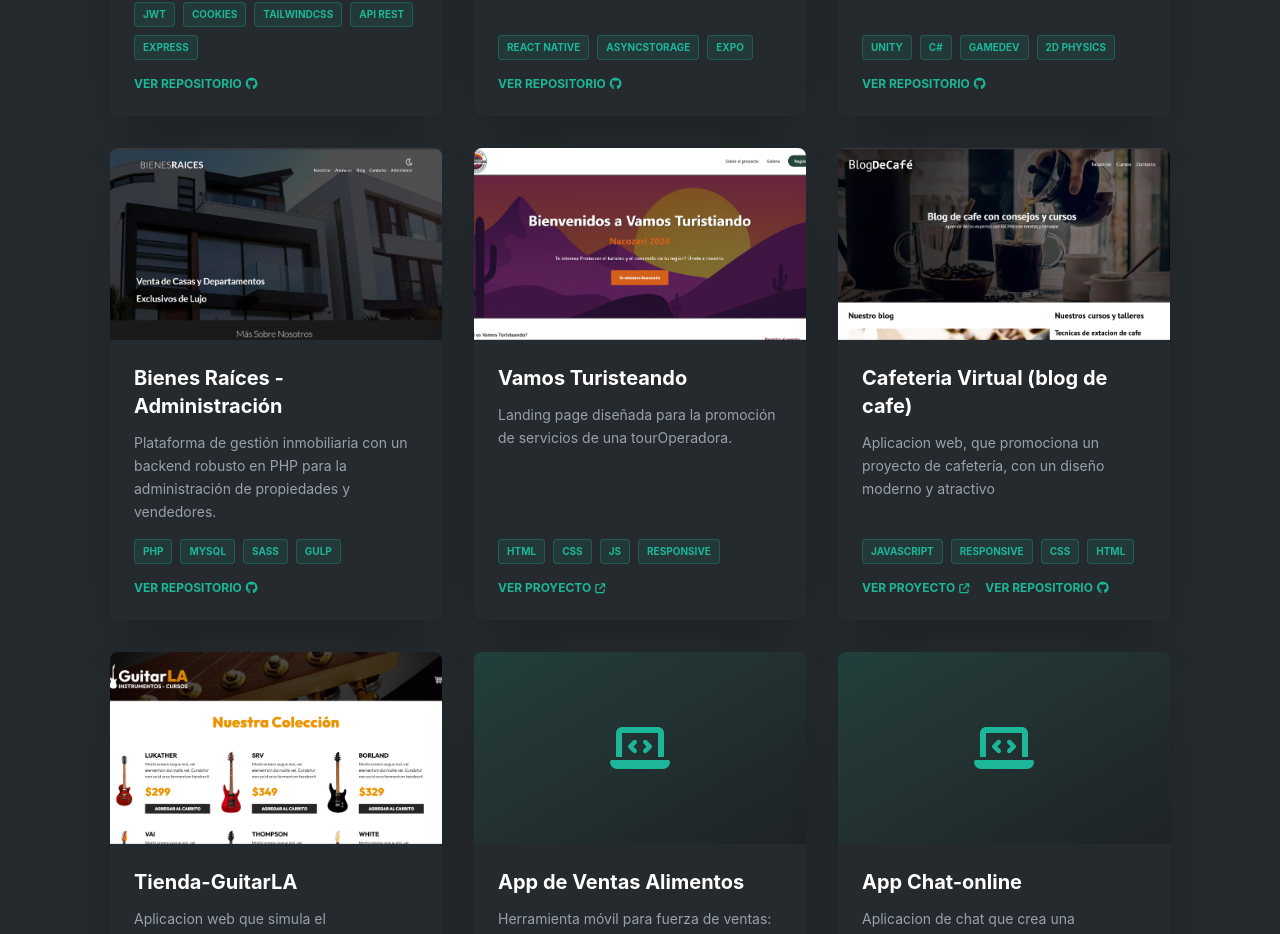
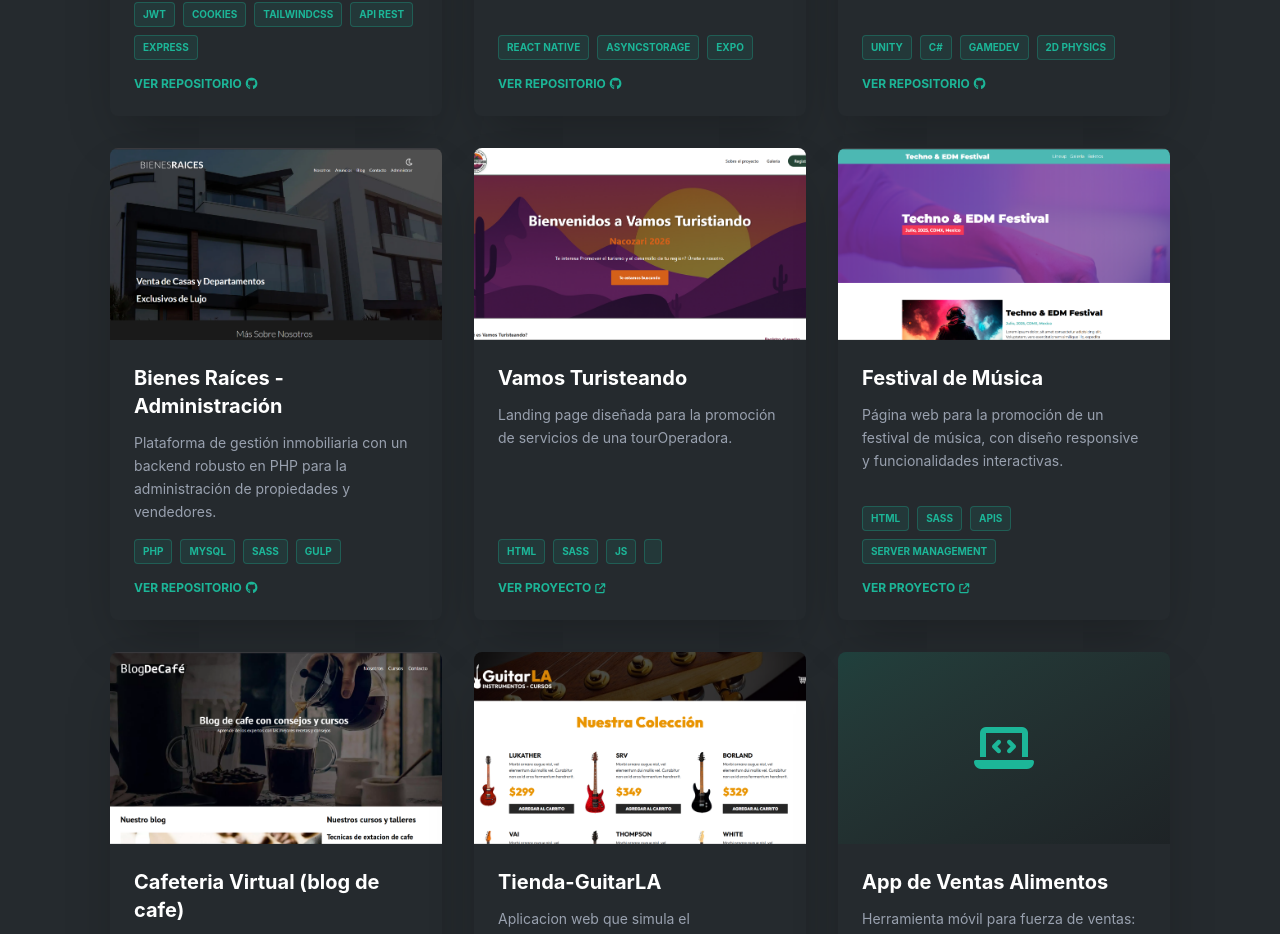
Before and after one commit to BamFavela17/Portafolio-AbrahamFavela, a React (Vite) app: page / in a window 1280 px wide. Shown: the part 4826-5760 px from the top of the page. Built offline with nearby package versions, Linux system fonts and the light colour scheme.

Commit message:
nuevo proyecto

```diff
--- a/src/components/Projects.tsx
+++ b/src/components/Projects.tsx
@@ -89,7 +89,17 @@ const projects: ProjectItem[] = [
     url: "https://vamosturistiando.netlify.app/",
     Repo: "",
     image: "/img/vamosTuristiando.png",
-    tags: ["HTML", "CSS", "JS", "Responsive"],
+    tags: ["HTML", "SASS", "JS", ""],
+    category: "Web",
+  },
+  {
+    title: "Festival de Música",
+    description:
+      "Página web para la promoción de un festival de música, con diseño responsive y funcionalidades interactivas.",
+    url: "https://festival-musica-sass-web.netlify.app/",
+    Repo: "",
+    image: "/img/FestivalMusica.png",
+    tags: ["HTML", "SASS", "APIs", "Server Management"],
     category: "Web",
   },
   {
```
